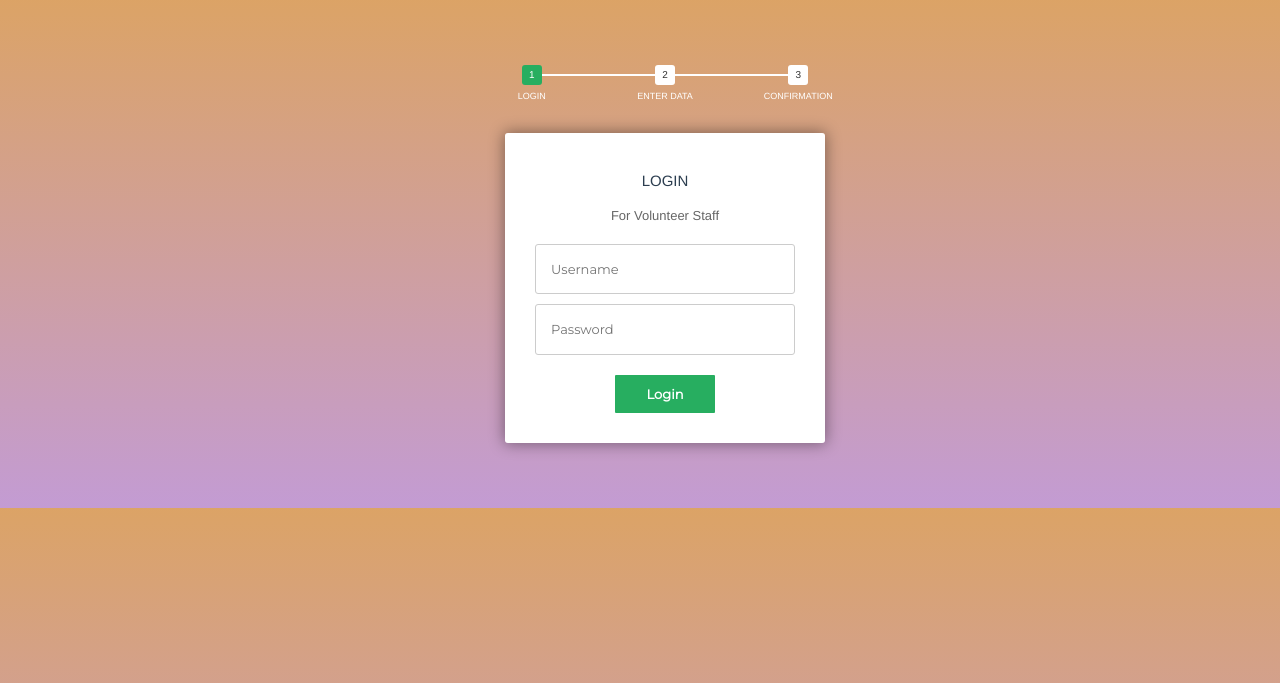
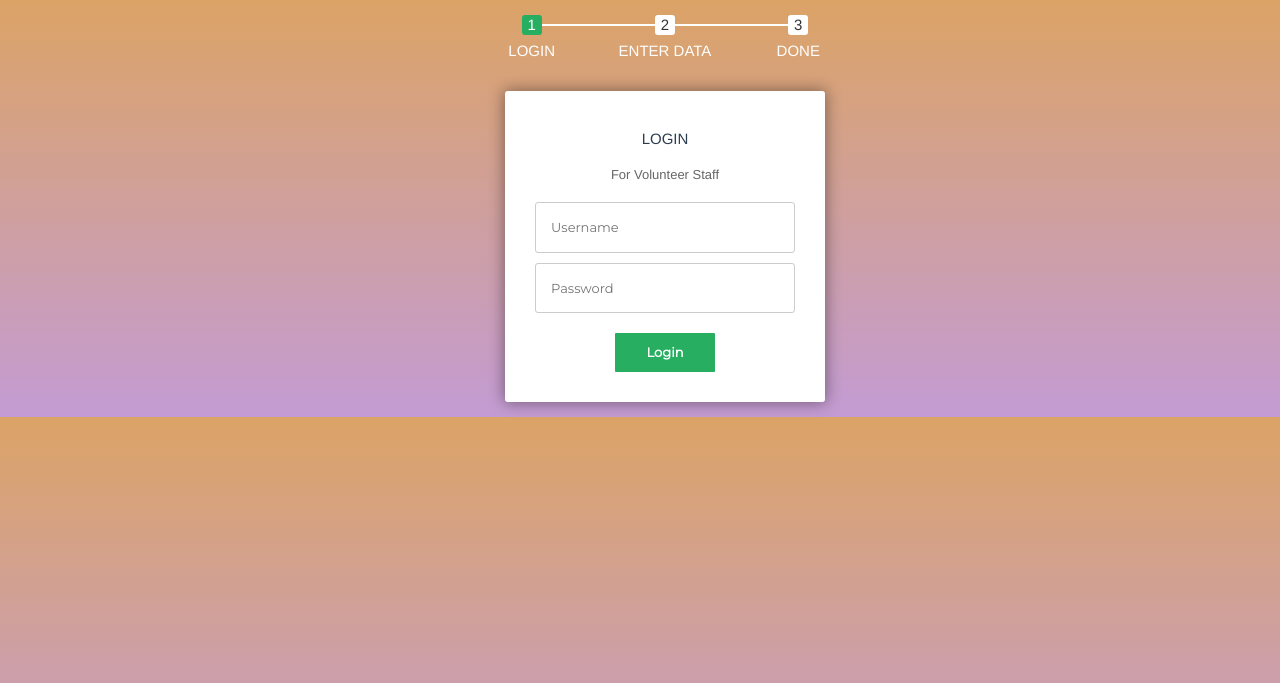
Before and after one commit to MaheshSinghSawant/MaheshSinghSawant.github.io, a PHP site: page /index_mahesh.html in a window 1280 px wide. Shown: the top 683 px of the page. Run offline with PHP 8.4, Linux system fonts and the light colour scheme; some libraries are stand-ins or nearby versions.

Commit message:
changed text size and margin

```diff
--- a/css/style_mahesh.css
+++ b/css/style_mahesh.css
@@ -25,7 +25,7 @@ body {
 /*form styles*/
 #msform {
   width: 400px;
-  margin: 50px auto;
+  margin-left: 0px;
   text-align: center;
   position: relative;
 }
@@ -97,7 +97,7 @@ body {
   list-style-type: none;
   color: white;
   text-transform: uppercase;
-  font-size: 9px;
+  font-size: 15px;
   width: 33.33%;
   float: left;
   position: relative;
@@ -108,7 +108,7 @@ body {
   width: 20px;
   line-height: 20px;
   display: block;
-  font-size: 10px;
+  font-size: 15px;
   color: #333;
   background: white;
   border-radius: 3px;
--- a/index_mahesh.html
+++ b/index_mahesh.html
@@ -34,7 +34,7 @@
         <ul id="progressbar">
             <li class="active">Login</li>
             <li>Enter Data</li>
-            <li>Confirmation</li>
+            <li>Done</li>
         </ul>
         <!-- fieldsets -->
         <fieldset>
```
